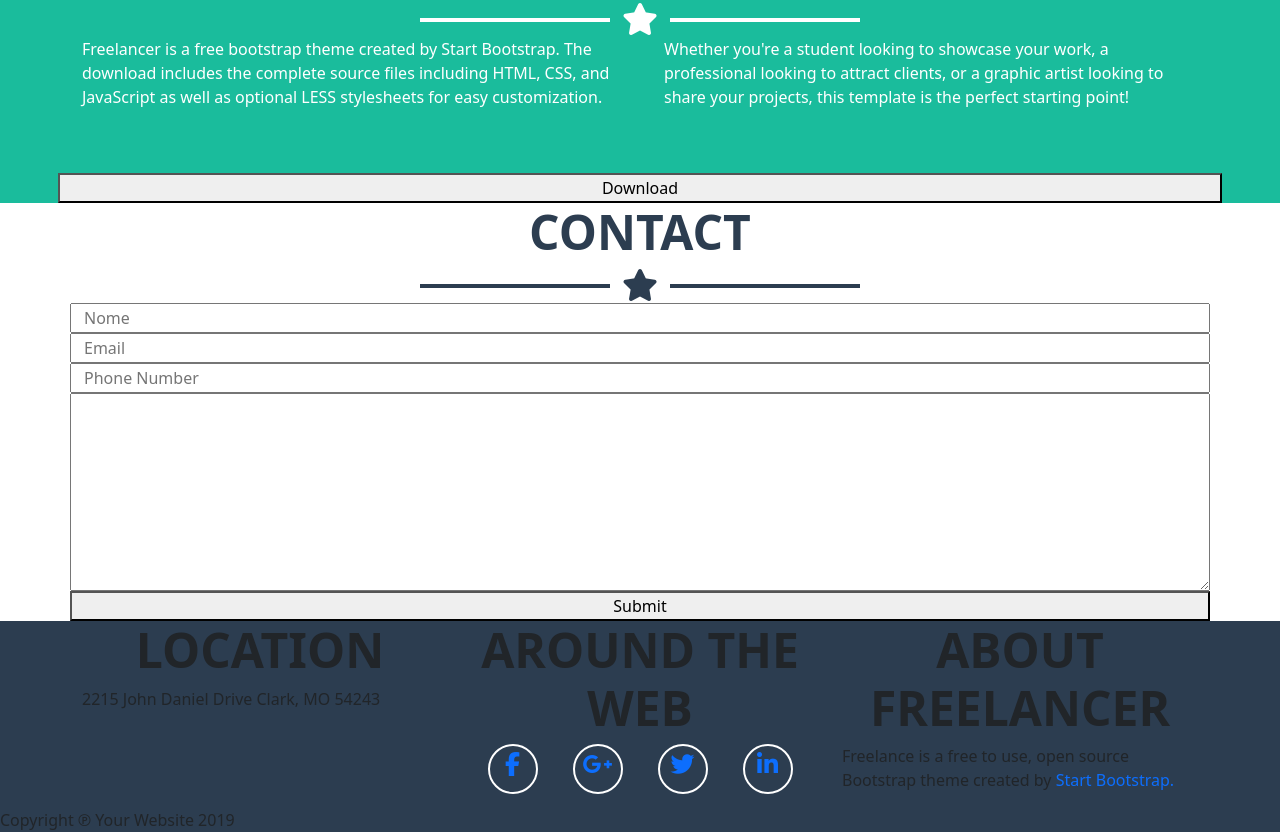
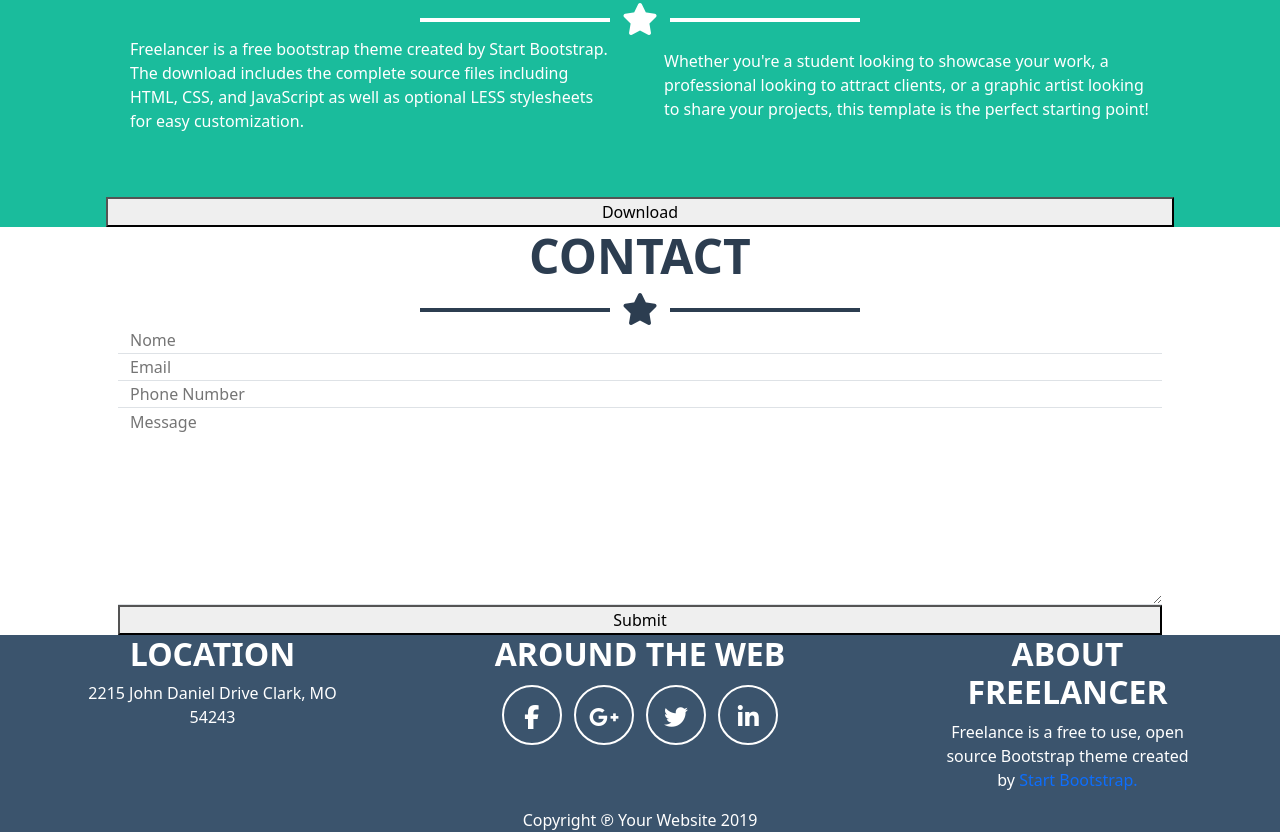
Before and after one commit to nicola1397/html-css-bootstrap-freelancer, a plain HTML site: page index.html in a window 1280 px wide. Shown: the part 1352-2184 px from the top of the page. Drawn offline with nearby package versions, Linux system fonts and the light colour scheme.

Commit message:
feat: footer icons

```diff
--- a/index.html
+++ b/index.html
@@ -127,7 +127,7 @@
 
         <!-- CONTAINER -->
         <div class="container-md">
-          <div class="row g-5 align-items-center">
+          <div class="row g-5 align-items-center px-5">
             <!-- CONTENT -->
             <div class="col-md-6">
               <p>
@@ -166,39 +166,78 @@
           </div>
         </div>
         <!-- FORM -->
-        <form class="container">
-          <div class="row">
-            <input type="text" id="name" name="name" placeholder="Nome" />
-            <input type="text" id="email" name="email" placeholder="Email" />
+        <form class="container-md">
+          <div class="row px-5">
+            <input
+              type="text"
+              id="name"
+              name="name"
+              placeholder="Nome"
+              class="border-0 border-bottom"
+            />
+            <input
+              type="text"
+              id="email"
+              name="email"
+              placeholder="Email"
+              class="border-0 border-bottom"
+            />
             <input
               type="text"
               id="phone"
               name="phone"
               placeholder="Phone Number"
+              class="border-0 border-bottom"
             />
-            <textarea name="message" rows="8" cols="30"> </textarea
-            ><button type="submit">Submit</button>
+            <textarea
+              name="message"
+              placeholder="Message"
+              rows="8"
+              cols="30"
+              class="border-0 border-bottom"
+            ></textarea>
+            <button type="submit">Submit</button>
           </div>
         </form>
       </section>
     </main>
 
     <!-- FOOTER -->
-    <footer>
+    <footer class="text-center">
       <div class="container-md">
-        <div class="row">
-          <div class="col-md-4">
-            <h2 class="text-uppercase display-5 fw-semibold text-center">
-              location
-            </h2>
+        <div class="row justify-content-between">
+          <div class="col-md-3">
+            <h2 class="text-uppercase fw-semibold text-center">location</h2>
             <p>2215 John Daniel Drive Clark, MO 54243</p>
           </div>
-          <div class="col-md-4">
-            <h2 class="text-uppercase display-5 fw-semibold text-center">
+          <div class="col-md-5">
+            <h2 class="text-uppercase fw-semibold text-center">
               around the web
             </h2>
-            <div class="container-md">
-              <div class="row justify-content-around g-2">
+
+            <ul class="p-0">
+              <li class="social text-center m-1">
+                <a href="#" class=""><i class="fa-brands fa-facebook-f"></i></a>
+              </li>
+
+              <li class="social text-center m-1">
+                <a href="#" class=""
+                  ><i class="fa-brands fa-google-plus-g"></i
+                ></a>
+              </li>
+
+              <li class="social text-center m-1">
+                <a href="#" class=""><i class="fa-brands fa-twitter"></i></a>
+              </li>
+
+              <li class="social text-center m-1">
+                <a href="#" class=""
+                  ><i class="fa-brands fa-linkedin-in"></i
+                ></a>
+              </li>
+            </ul>
+            <!-- <div class="container-md">
+              <div class="row justify-content-center g-2">
                 <div class="col-2 text-center social">
                   <a href="#"><i class="fa-brands fa-facebook-f"></i></a>
                 </div>
@@ -214,11 +253,10 @@
                 <div class="col-2 text-center social">
                   <a href="#"><i class="fa-brands fa-linkedin-in"></i></a>
                 </div>
-              </div>
-            </div>
+              </div> -->
           </div>
-          <div class="col-md-4">
-            <h2 class="text-uppercase display-5 fw-semibold text-center">
+          <div class="col-md-3">
+            <h2 class="text-uppercase fw-semibold text-center">
               ABOUT FREELANCER
             </h2>
 
--- a/style.css
+++ b/style.css
@@ -92,7 +92,8 @@ header nav {
 
 /* FOOTER */
 footer {
-  background-color: var(--darkbg);
+  background-color: #3b546d;
+  color: white;
 }
 
 footer .social {
@@ -100,6 +101,21 @@ footer .social {
   border: 2px solid white;
   font-size: 1.5rem;
   color: white;
-  height: 50px;
-  width: 50px;
+  height: 60px;
+  width: 60px;
 }
+
+ul {
+  list-style: none;
+}
+
+ul li {
+  display: inline-block;
+
+  /* transform: translate(0, -50%); */
+}
+
+li a {
+  line-height: 60px;
+  color: white;
+}
```
